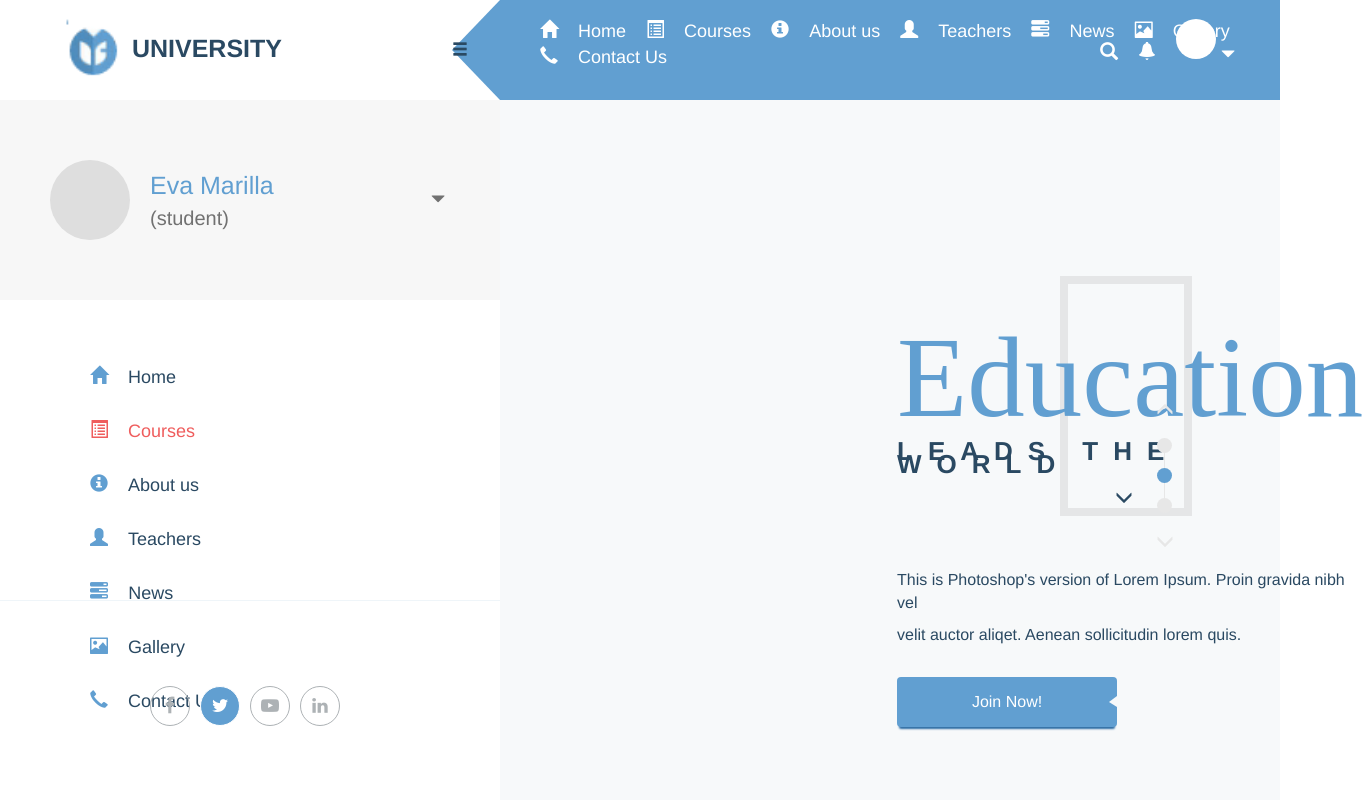
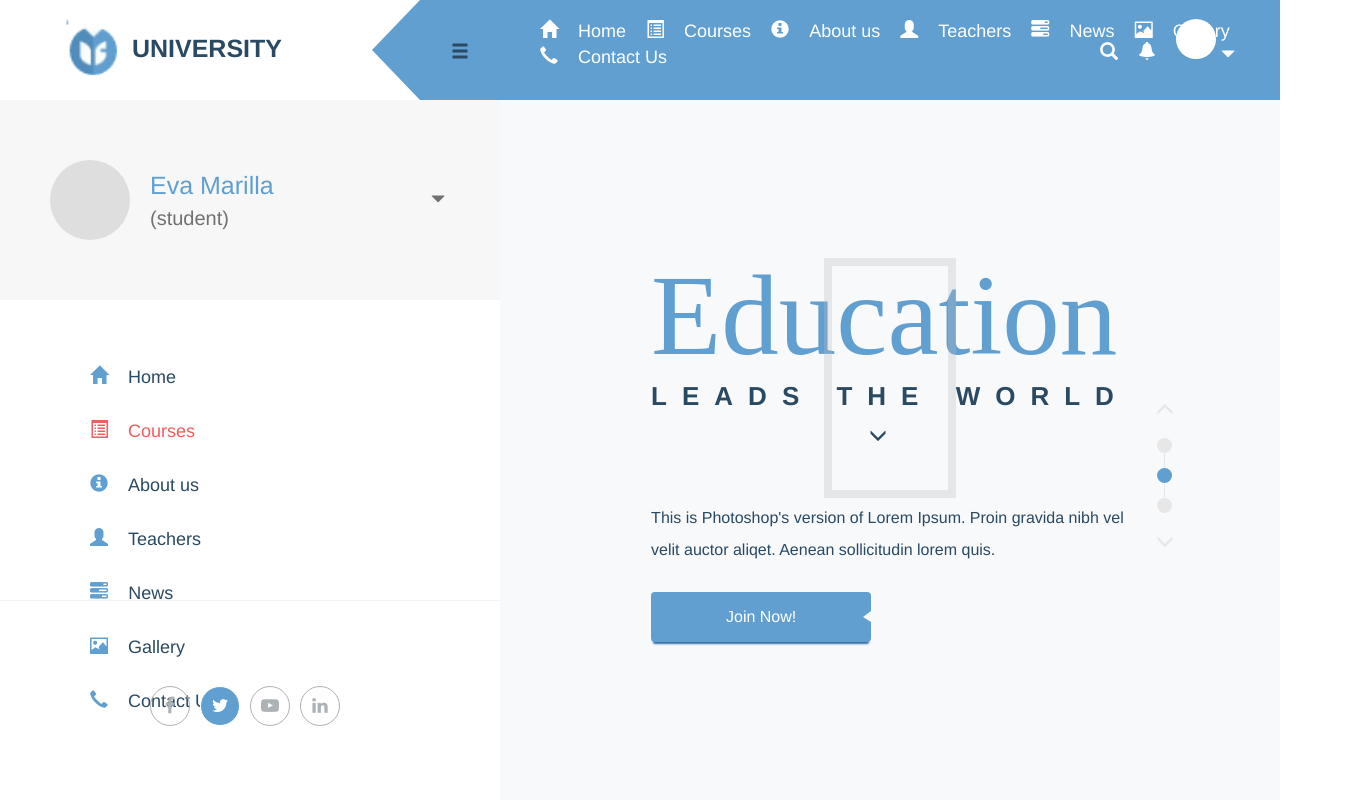
Before and after one commit to MaryanaKorzhan/Education, a plain HTML site: page index.html in a window 1280 px wide. Shown: the whole page, 1363 px wide, since content can reach past the window. Drawn offline with nearby package versions, Linux system fonts and the light colour scheme.

Commit message:
align-center

```diff
--- a/index.html
+++ b/index.html
@@ -3,7 +3,6 @@
 <link rel="stylesheet" href="https://maxcdn.bootstrapcdn.com/font-awesome/4.5.0/css/font-awesome.min.css">
 <link rel="stylesheet" href="https://maxcdn.bootstrapcdn.com/bootstrap/3.3.7/css/bootstrap.min.css" integrity="sha384-BVYiiSIFeK1dGmJRAkycuHAHRg32OmUcww7on3RYdg4Va+PmSTsz/K68vbdEjh4u" crossorigin="anonymous">
 <link rel="stylesheet" type="text/css" href="main.css">
-
 <head>
 	<title></title>
 </head>
@@ -12,13 +11,11 @@
 		<div class="row top-panel">
 			<div class="fixed no-float">
 			<img class="picture"src="New Project.png">
-				<!--<span class="picture"></span>-->
 					UNIVERSITY
-				<div class="cont-1">
-
-					<span class="icon glyphicon glyphicon-menu-hamburger"aria-hidden="true"></span>
 					<span class="cont"></span>
-				</div>
+					<span class="icon">
+						<span class="size glyphicon glyphicon-menu-hamburger"aria-hidden="true"></span>
+					</span>
 			</div>
 			<div class="color no-float">
 				<ul>
@@ -67,16 +64,13 @@
 					<li class="normal hover-red"><span class="margine cl glyphicon glyphicon-earphone" aria-hidden="true"></span>Contact Us</li>
 				</ul>
 				<div class="social">
-
 						<span class="properties fa fa-facebook fa-1x"></span>
 						<span class="properties1 fa fa-twitter fa-1x"></span>
 						<span class="properties fa fa-youtube-play fa-1x"></span>
 						<span class="properties fa fa-linkedin fa-1x"></span>
-
 				</div>
 			</div>
 			<div class="main  no-float">
-			<!--<div class="test">-->
 				<div class="container-center">
 					<div class="square"></div>
 						<span class="center-text">
@@ -94,12 +88,10 @@
 								</button>
 							</span>
 						</span>
-			<!--</div>-->
 				</div>
 				<div id="roll">
 				<span class="view-arrow1 glyphicon glyphicon-menu-up" aria-hidden="true"></span>
 				<ul class="padding">
-
 					<li class="view circle"><span class=""></span></li>
 					<li class="view line"><span class=""></span></li>
 					<li class="view circle-blue"><span class=""></span></li>
@@ -107,27 +99,9 @@
 					<li class="view circle"><span class=""></span></li>
 				</ul>
 				<span class="view-arrow2 glyphicon glyphicon-menu-down" aria-hidden="true"></span>
-
-
-
-
-
-
 				</div>
 			</div>
 		</div>
 	</div>
-
-
-
-
-
-
-
-
-
-
-
-
 </body>
 </html>
--- a/main.css
+++ b/main.css
@@ -12,16 +12,13 @@ display:table;
 width: 100%;
 padding: 0;
 box-sizing: border-box;
-
 }
 .top-panel{
 height: 100px;
 vertical-align: middle;
-
 }
 .body{
 height: 100%;
-
 }
 .row
 {
@@ -30,14 +27,9 @@ display: table-row;
 .row .no-float {
 display: table-cell;
 float: none;
-
-
 }
 .col-md-3 {
 }
-/*.col-md-9 {
-background: yellow;
-}*/
 .fixed{
 width: 500px;
 position: relative;
@@ -45,7 +37,6 @@ vertical-align: middle;
 font-size: 25px;
 color: #2a4962;
 font-weight: 600;
-
 }
 .color{
 background: #619fd1;
@@ -56,40 +47,36 @@ display: inline-block;
 }
 .icon{
 display: inline-block;
-position: absolute;
-right: 0px;
-top: -0.5px;
+background: #619fd1;
 height: 100%;
-width: 65px;
+width: 80px;
 display: table-cell;
 display: flex;
-justify-content: flex-start;
+justify-content: center;
 align-items: center;
-font-size: medium;
-border-right: 95px solid transparent;
+position: absolute;
+right: 0;
+top: 0;
+text-align: center;
+}
+.size{
+font-weight: normal;
+font-size: large;
+}
+.cont{
+display: inline-block;
 width: 0;
 height: 0;
 border-right: 48px solid #619fd1;
 border-top: 50px solid transparent;
 border-bottom: 50px solid transparent;
+position: absolute;
+right: 80px;
+top: 0;
 }
-/*.triangle_left {
-width: 0;
-height: 0;
-border-top: 58px solid transparent;
-border-right: 83px solid #619fd1;
-border-bottom: 53px solid transparent;
-position: absolute;
-right: 0;
-}*/
 .picture{
-/*border-radius: 50%;
-display: inline-block;*/
-width: 65px;
-height: 65px;/*
-background: #619fd1;*/
-margin-left: 60px;/*
-margin-right: 20px; */
+height: 65px;
+margin-left: 60px;
 display: inline-block;
 }
 ul{
@@ -126,7 +113,6 @@ border-radius: 50%;
 display: inline-block;
 margin-left: 50px;
 margin-right: 20px;
-
 }
 .content1{
 margin-left:50px;
@@ -143,7 +129,6 @@ font-size: 25px;
 color: #717171;
 font-size: 20px;
 }
-
 .about{
 display: inline-block;
 }
@@ -156,7 +141,6 @@ vertical-align: middle;
 justify-content: flex-start;
 align-items: center;
 display: flex;
-
 }
 .logo2{
 background: none;
@@ -170,8 +154,6 @@ margin-right: 30px;
 .fixed2{
 width: 500px;
 position: relative;
-
-
 }
 .normal{
 display: block;
@@ -183,7 +165,6 @@ line-height: 3;
 margin-right: 20px;
 }
 .hover-red:hover{
-
 color:#ef5d5d !important;
 }
 .red{
@@ -204,7 +185,6 @@ width: 100%;
 display: flex;
 justify-content: center;
 align-items: center;
-
 }
 .properties{
 display: inline-block;
@@ -220,7 +200,6 @@ height: 40px;
 display: flex;
 justify-content: center;
 align-items: center;
-
 }
 .properties:hover{
 color: #ffffff;
@@ -252,13 +231,7 @@ margin-left: auto;
 margin-right: auto;
 background: #f7f9fa;
 position: relative;
-
-}/*
-.test{
-  position: relative;
-  margin-left: auto;
-  margin-right: auto;
-}*/
+}
 .square{
 border: solid 8px;
 border-color: #bbb8b8;
@@ -266,10 +239,10 @@ position: absolute;
 width: 132px;
 height: 240px;
 opacity: 0.3;
-    margin-right: auto;
-    margin-left: auto;
-    top: 176px;
-    left: 560px;
+/* margin-right: auto; */
+/* margin-left: auto; */
+/* top: 176px; */
+/* left: 560px; */
 }
 .choise{
 background: none;
@@ -279,7 +252,6 @@ border: none;
 margin-left: 206px;
 font-size: 18px;
 color: #2a4962;
-
 }
 .button-type{
 background: #619fd1;
@@ -292,12 +264,12 @@ font-size: 16px;
 margin-top: 20px;
 }
 .center-text{
-position: absolute;
-top: 220px;
+/*position: absolute; */
+/* top: 210px; */
 margin-right: auto;
 margin-left: auto;
 text-align: left;
-    left: 397px;
+/* left: 397px; */
 }
 .tittle{
 color: #619fd1;
@@ -305,18 +277,20 @@ text-align: left;
 font-size: 115px;
 font-family: initial;
 line-height: 1;
-
 }
 .decoration{
 font-weight: bold;
 letter-spacing: 15px;
 font-size: 26px;
-        line-height: 0.5;
+line-height: 1;
 color:#2a4962;
 }
 .container-center{
 margin-left: auto;
 margin-right: auto;
+display: flex;
+justify-content: center;
+align-content: center;
 }
 .triangle{
 background: #619fd1;
@@ -328,8 +302,6 @@ border-bottom: 5px solid transparent;
 position: absolute;
 right: 0;
 top: 19px;
-
-
 }
 .align-left{
 font-size: 16px;
@@ -349,10 +321,8 @@ display: block !important;
 color: #e7e7e7 !important;
 list-style-type: none;
 }
-
 .view1{
 line-height: 0.1 !important;
-
 }
 .view-arrow1{
 display: block;
@@ -372,7 +342,6 @@ list-style-type: none;
 background:#619fd1;;
 border-radius: 50%;
 margin-left: 1px;
-
 }
 .line{
 border-left: solid 1px;
```
Lines whose indentation alone changed are shown as unchanged.
